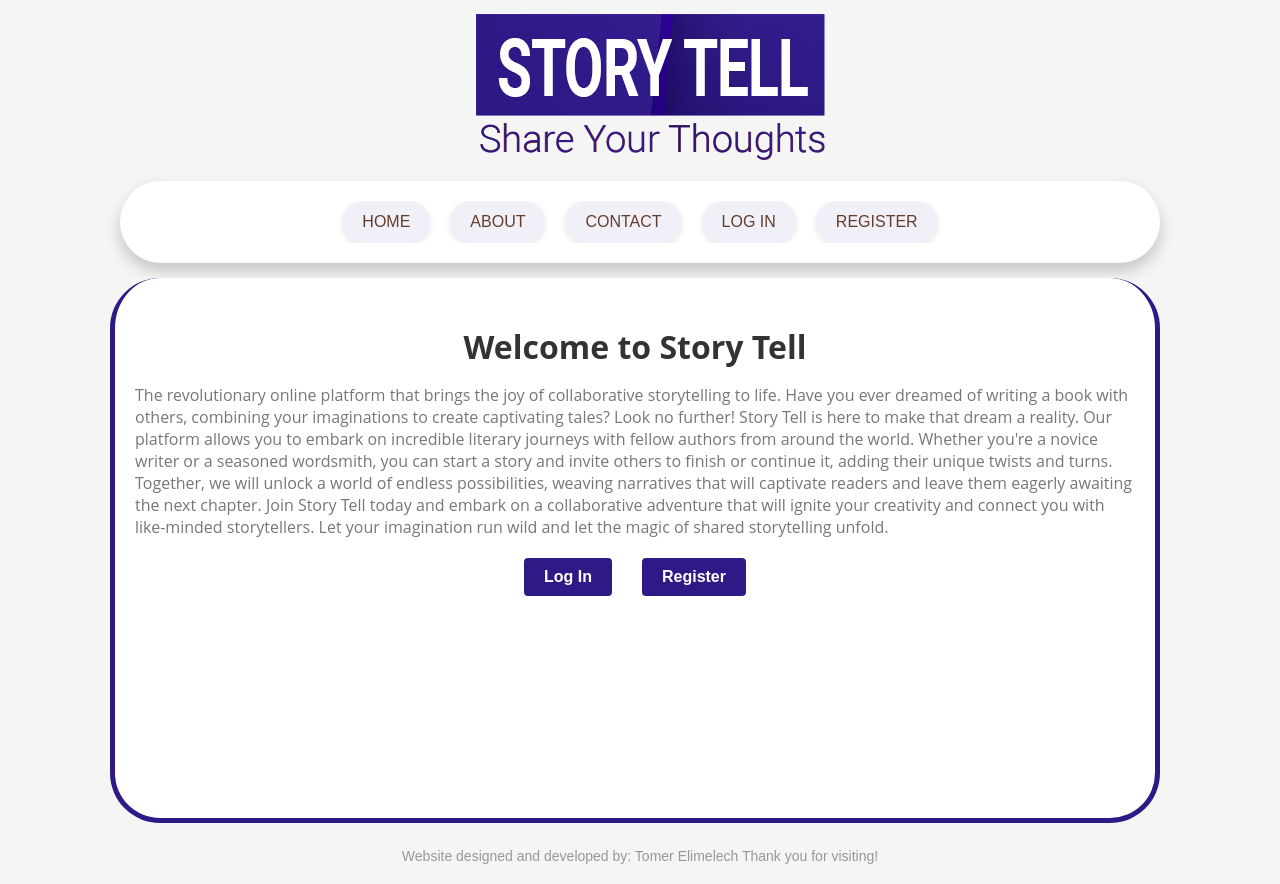
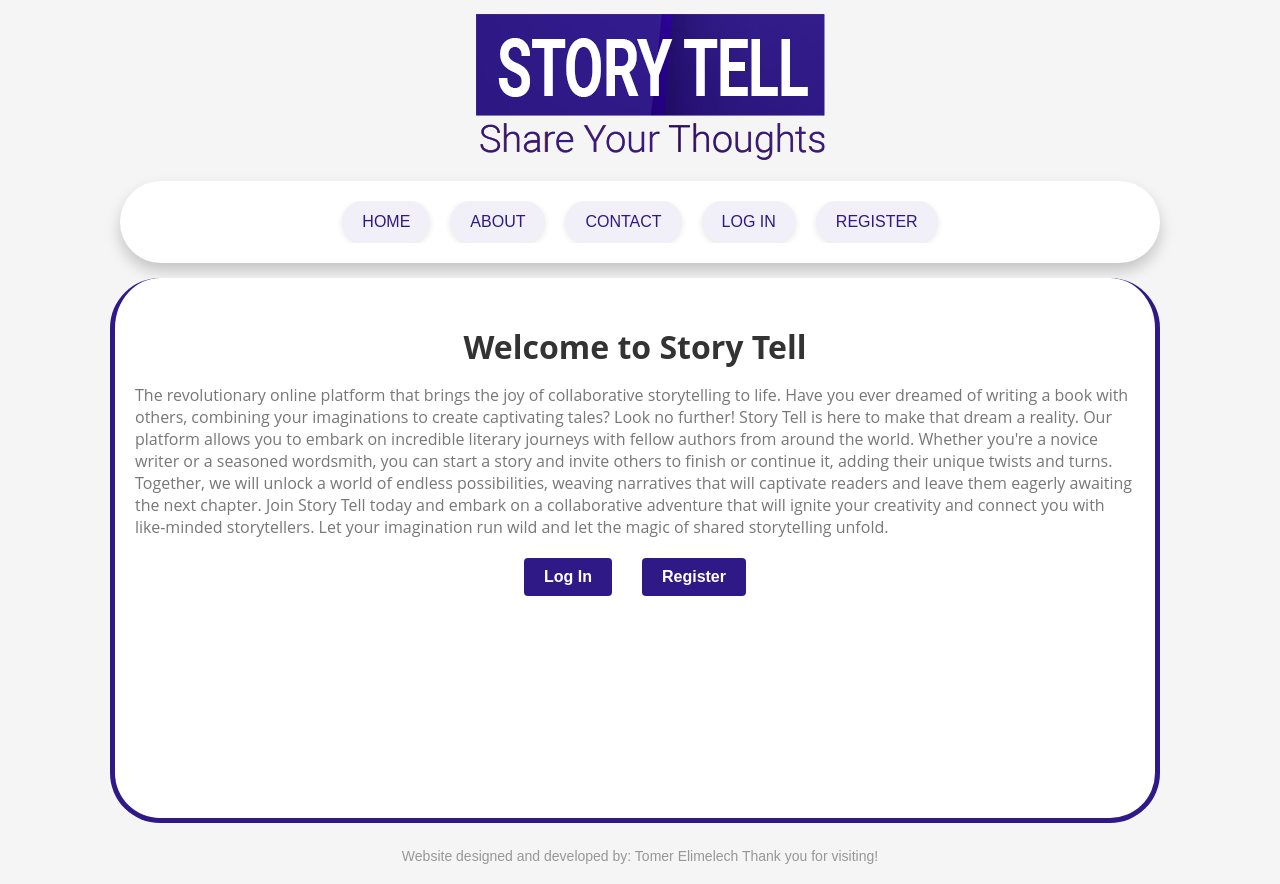
Before and after one commit to tomere13/TaskManager, a React (Create React App) app: page / in a window 1280 px wide. Built offline with nearby package versions, Linux system fonts and the light colour scheme; no server answers.

Commit message:
new color nav btn 2

```diff
--- a/src/cssFolder/ContactPage.css
+++ b/src/cssFolder/ContactPage.css
@@ -153,7 +153,7 @@ body,
   border: none;
   border-radius: 30px;
   background-color: #2f198611;
-  color: #633d2c;
+  color: #2f1986;
   font-family: 'Montserrat', sans-serif;
   font-size: 16px;
   text-transform: uppercase;
```
